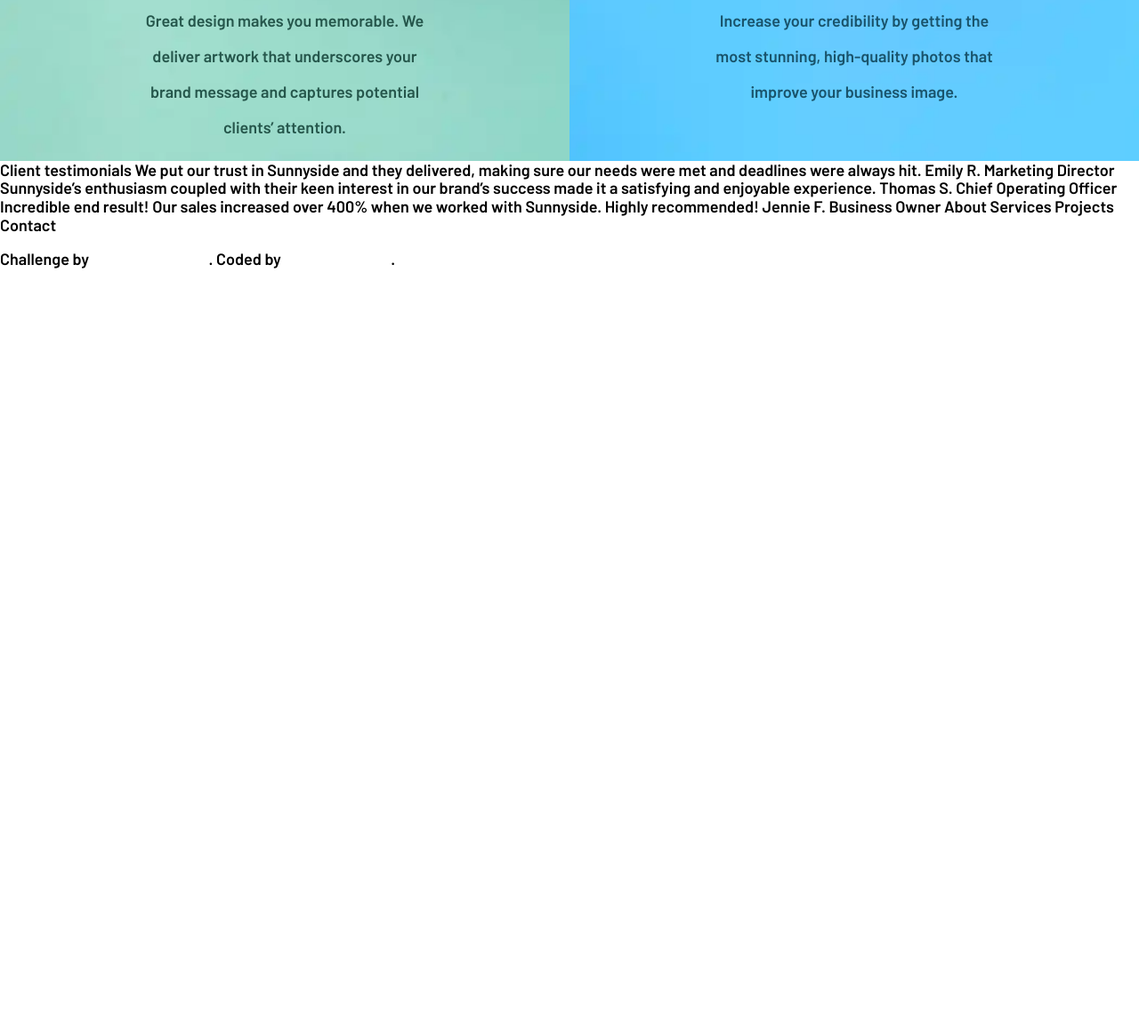
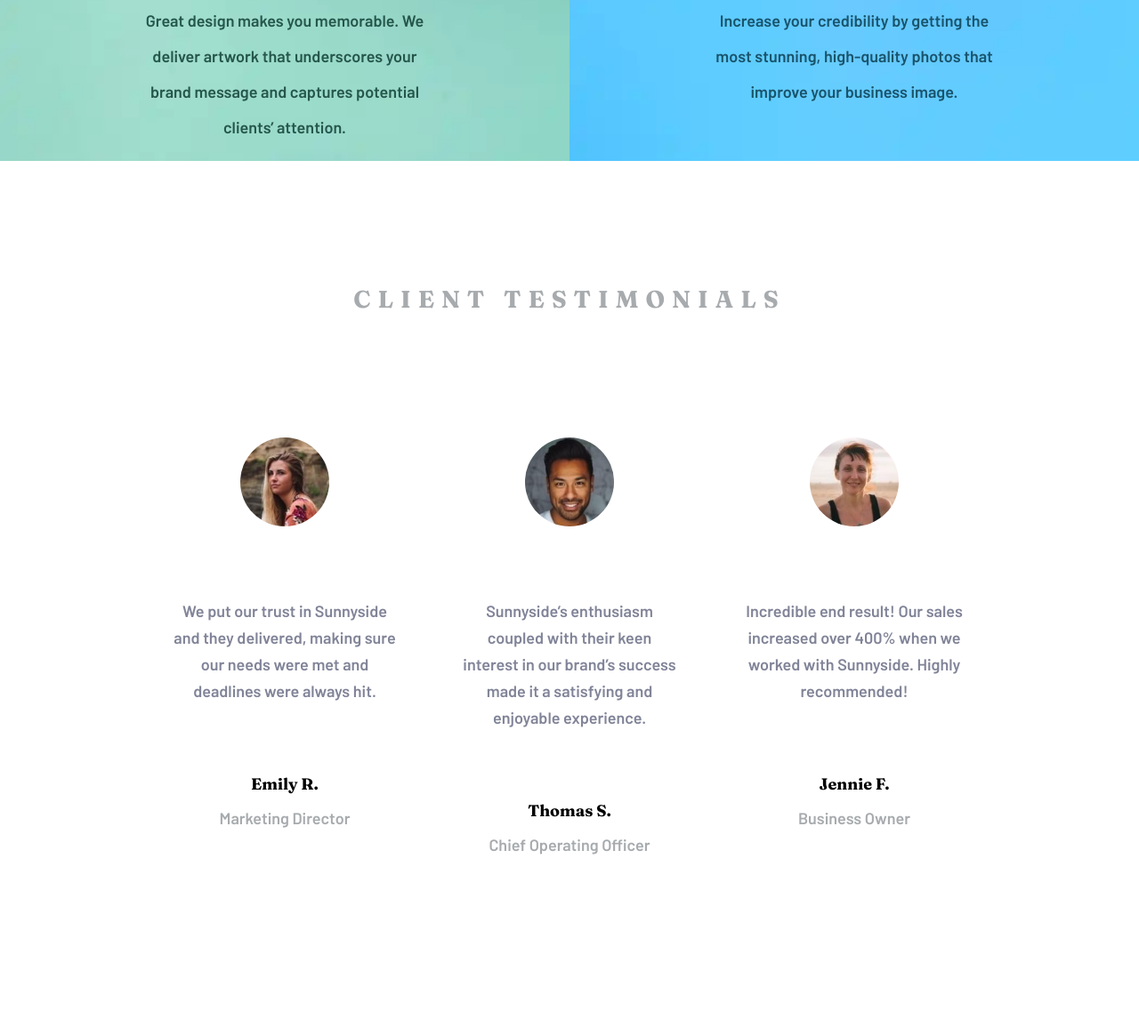
Before and after one commit to Tackless/Challenge-05-SunnysideAgencyLanding, a website: page index.html in a window 1280 px wide. Shown: the part 3019-4183 px from the top of the page at 89% size. Before the commit the page ends 3339 px from the top, so only its background shows below. Drawn offline with Linux system fonts and the light colour scheme.

Commit message:
content check

```diff
--- a/index.html
+++ b/index.html
@@ -78,19 +78,46 @@
 			</div>
 		</main>
 
-		Client testimonials
+		<section class="testimonials-container">
+			<h2>Client testimonials</h2>
 
-		We put our trust in Sunnyside and they delivered, making sure our needs were met and deadlines were always hit.
-		Emily R.
-		Marketing Director
+			<article class="testimonial first">
+				<picture class="photos-container">
+					<source src="/build/img/image-emily.webp" type="image/webp">
+					<img src="/build/img/image-emily.jpg" alt="Emily">
+				</picture>
+				<p class="text">We put our trust in Sunnyside and they delivered, making sure our needs were met and deadlines were always hit.</p>
+				<div class="testimonial-data">
+					<p class="name">Emily R.</p>
+					<p class="job">Marketing Director</p>
+				</div>
+			</article>
 
-		Sunnyside’s enthusiasm coupled with their keen interest in our brand’s success made it a satisfying and enjoyable experience.
-		Thomas S.
-		Chief Operating Officer
+			<article class="testimonial">
+				<picture class="photos-container">
+					<source src="/build/img/image-thomas.webp" type="image/webp">
+					<img src="/build/img/image-thomas.jpg" alt="Emily">
+				</picture>
+				<p class="text">Sunnyside’s enthusiasm coupled with their keen interest in our brand’s success made it a satisfying and enjoyable experience.</p>
+				<div class="testimonial-data">
+					<p class="name">Thomas S.</p>
+					<p class="job">Chief Operating Officer</p>
+				</div>
+			</article>
 
-		Incredible end result! Our sales increased over 400% when we worked with Sunnyside. Highly recommended!
-		Jennie F.
-		Business Owner
+			<article class="testimonial">
+				<picture class="photos-container">
+					<source src="/build/img/image-jennie.webp" type="image/webp">
+					<img src="/build/img/image-jennie.jpg" alt="Emily">
+				</picture>
+				<p class="text">Incredible end result! Our sales increased over 400% when we worked with Sunnyside. Highly recommended!</p>
+				<div class="testimonial-data">
+					<p class="name">Jennie F.</p>
+					<p class="job">Business Owner</p>
+				</div>
+			</article>
+
+		</section>
 
 		About
 		Services
--- a/src/scss/layout/_contenido.scss
+++ b/src/scss/layout/_contenido.scss
@@ -19,8 +19,10 @@
     }
     .imagen {
         width: 100%;
+
         img {
             width: 100%;
+            height: 100%;
         }
 
     }
--- a/src/scss/layout/_index.scss
+++ b/src/scss/layout/_index.scss
@@ -1,2 +1,3 @@
 @forward 'contenido';
 @forward 'header';
+@forward 'testimonials';
--- /dev/null
+++ b/src/scss/layout/_testimonials.scss
@@ -0,0 +1,52 @@
+@use 'base/variables' as v;
+@use 'base/mixins' as m;
+
+.testimonials-container {
+    display: grid;
+    grid-template-columns: 1fr repeat(3, 2fr) 1fr;
+    h2 {
+        grid-column: 1/6;
+        color: v.$grayish_blue;
+        font-weight: 700;
+        text-transform: uppercase;
+        text-align: center;
+        letter-spacing: 0.8rem;
+        margin: 14rem auto;
+    }
+    .photos-container{
+        display: flex;
+        justify-content: center;
+        margin-bottom: 8rem;
+
+        &> img,source {
+
+                border-radius: 100%;
+                max-height: 10rem;
+        }
+    }
+    .first {
+        grid-column: 2/3;
+    }
+    .testimonial {
+        text-align: center;
+        width: 78%;
+        margin: 0 auto;
+
+        .text {
+            line-height: 3rem;
+            color: v.$dark_grayish_blue;
+        }
+    }
+}
+.testimonial-data {
+    margin-top: 8rem;
+    margin-bottom: 20rem;
+    .name {
+        font-family: v.$font_title;
+        // color: rgb(148, 134, 134);
+        color: black;
+    }
+    .job {
+        color: v.$grayish_blue;
+    }
+}
```
Also changed, not shown: build/css/app.css, 1 other file.
